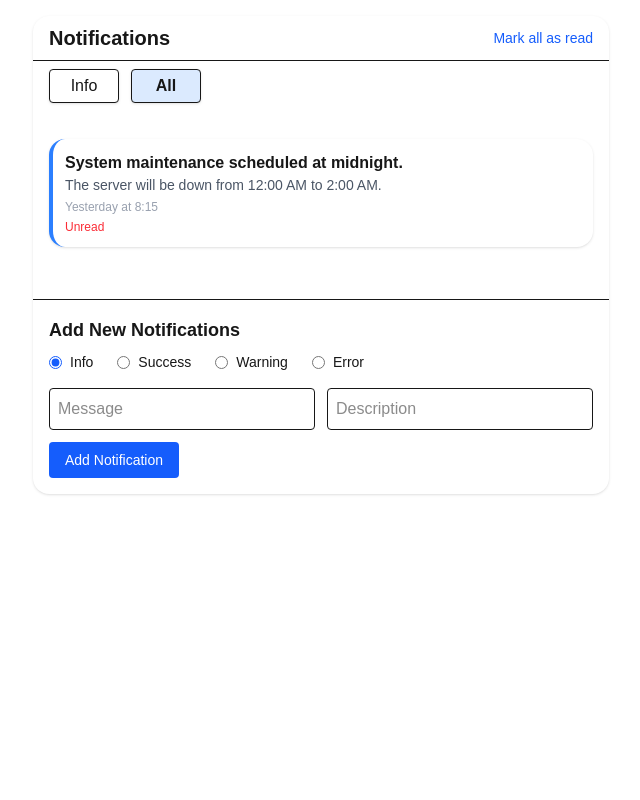
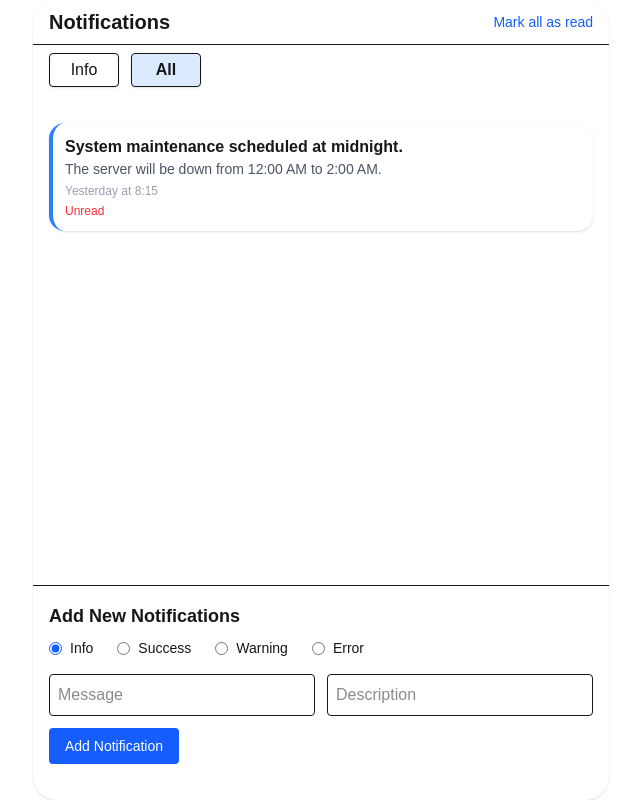
Before and after one commit to alish982/Notification_center, a Next.js app: page / in a window 1280 px wide. Shown: the whole page, without its empty margins (319-959 px from the left). Built offline with nearby package versions, Linux system fonts and the light colour scheme.

Commit message:
changes made in design

```diff
--- a/app/components/notificationCenter.jsx
+++ b/app/components/notificationCenter.jsx
@@ -59,7 +59,7 @@ function NotificationCenter() {
     };
 
     return (
-        <div className="max-w-xl mx-auto bg-white shadow rounded-2xl my-4">
+        <div className="max-w-xl mx-auto fixed top-0 h-screen left-0 right-0 bg-white shadow rounded-3xl flex flex-col">
             <div className="flex justify-between items-center px-4 py-2 border-b">
                 <h2 className="text-xl font-bold">Notifications</h2>
                 <button
@@ -70,12 +70,15 @@ function NotificationCenter() {
                 </button>
             </div>
 
+            <div className="overflow-y-auto flex-1">
+                <div className="sticky top-0 z-10 bg-white">
                     <FilterButtons
                         notifications={notifications}
                         filter={filter}
                         setFilter={setFilter}
                         setVisibleCount={setVisibleCount}
                     />
+                </div>
 
                 <NotificationList
                     notifications={filteredNotifications}
@@ -84,7 +87,9 @@ function NotificationCenter() {
                     onSeeMore={() => setVisibleCount((prev) => prev + 5)}
                     onSeeLess={() => setVisibleCount(5)}
                 />
+            </div>
 
+            <div className="my-5">
                 <AddNotificationForm
                     newType={newType}
                     newMessage={newMessage}
@@ -95,6 +100,8 @@ function NotificationCenter() {
                     handleAddNotification={handleAddNotification}
                 />
             </div>
+        </div>
+
     );
 }
 
--- a/app/services/addNotification.jsx
+++ b/app/services/addNotification.jsx
@@ -10,7 +10,7 @@ function AddNotificationForm({
     handleAddNotification,
 }) {
     return (
-        <div className="border-t p-4 mt-6">
+        <div className="border-t p-4">
             <h3 className="text-lg font-semibold mb-2">Add New Notifications</h3>
 
             <div className="flex gap-6 flex-wrap mb-4">
```
Also changed, not shown: 1 other file (tests, documents, lock files or other folders). Lines whose indentation alone changed are shown as unchanged.
